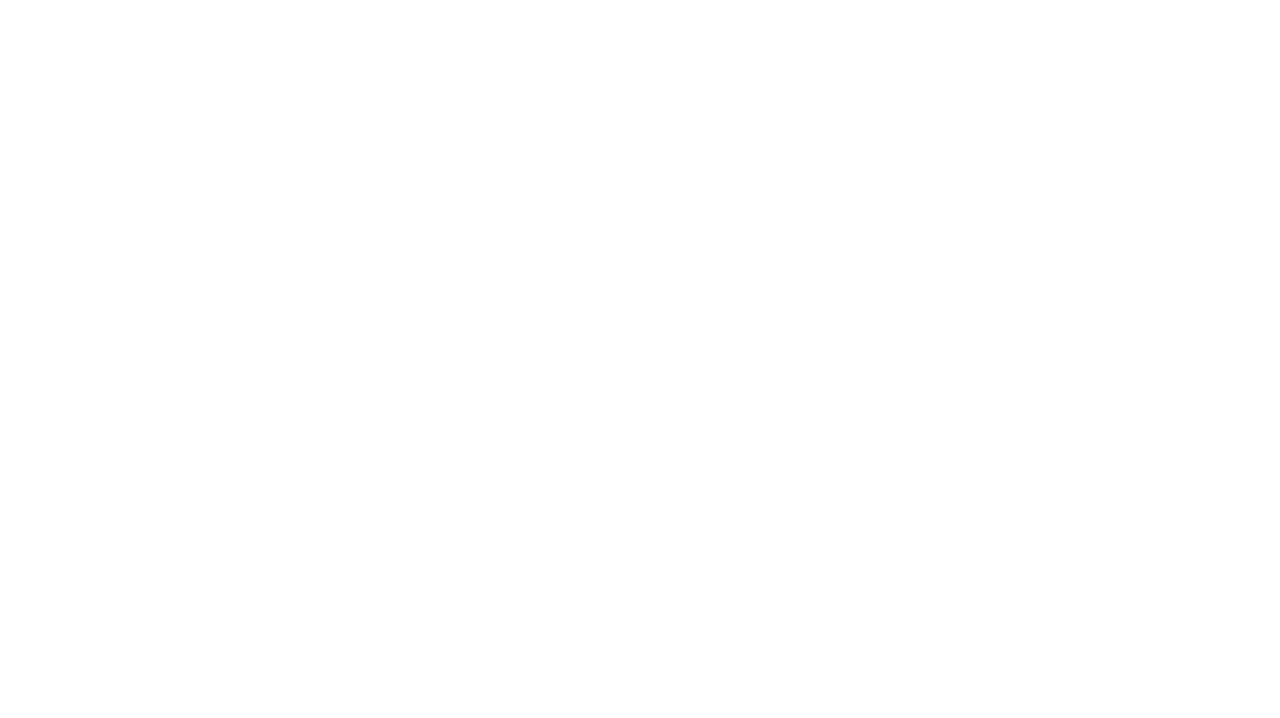
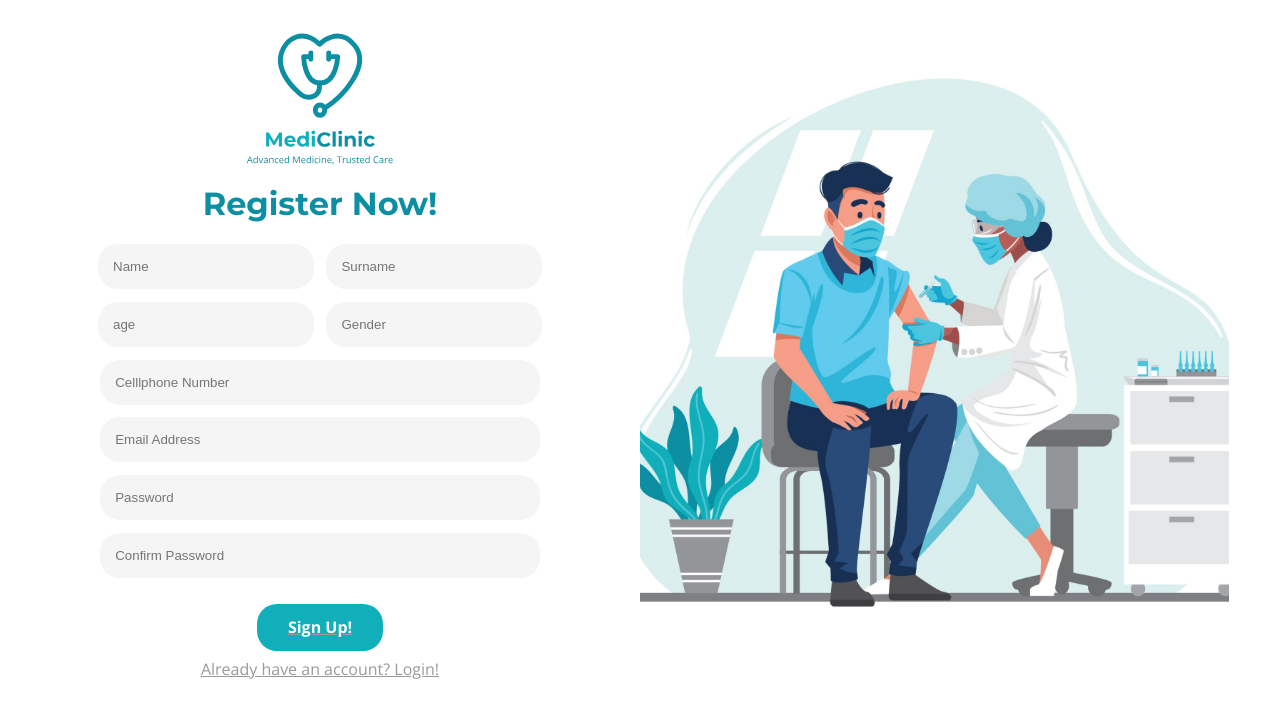
Before and after one commit to bee2805/mediclinic, a React (Create React App) app: page /Register.js in a window 1280 px wide. Before the commit this address had no page. Shown: the top 718 px of the page. Built offline with nearby package versions, Linux system fonts and the light colour scheme.

Commit message:
Register Page Complete
-Register page done.
-started with dashboard and navbar

```diff
--- a/src/App.js
+++ b/src/App.js
@@ -2,15 +2,18 @@ import React from "react";
 // Pages
 import Login from "./pages/Login";
 import Register from "./pages/Register";
+import Dashboard from "./pages/Dashboard";
 // React Routing
 import {Routes, Route} from 'react-router';
+
 
 function App() {
   return (
     <div className="App">
       <Routes>
-        <Route path='/Login' element={<Login/>}/>
-        <Route path='/Register' element={<Register/>}/>
+        <Route path='/' element={<Login/>}/>
+        <Route path='Register.js' element={<Register/>}/>
+        <Route path='Dashboard.js' element={<Dashboard/>}/>
       </Routes>
     </div>
   );
--- /dev/null
+++ b/src/components/SideNav.js
@@ -0,0 +1,11 @@
+import React from "react";
+
+function SideNav() {
+    return(
+        <div className="sideNav">
+
+        </div>
+    )
+}
+
+export default SideNav;
--- a/src/index.css
+++ b/src/index.css
@@ -19,6 +19,32 @@ input{
   outline: none;
   padding: 15px;
   border-radius: 20px;
+}
+
+input[type="file"]{
+  margin: 0;
+  background-color: transparent;
+  font-family: 'Open Sans', sans-serif;
+  color: transparent;
+  float: left;
+  background-color: transparent;
+}
+
+label{
+  float: left;
+  margin-top: 2%;
+}
+
+::-webkit-file-upload-button{
+  font-weight: bold;
+  border: none;
+  background-color: transparent;
+  outline: none;
+  padding: 4%;
+  border-radius: 20px;
+  color: white;
+  font-family: 'Open Sans', sans-serif;
+  background-color: #0C8FA3;
 }
 
 /* Login Page Styling */
@@ -55,7 +81,7 @@ a{
   text-decoration: underline #9A9A9A;
 }
 
-.loginForm p{
+.loginForm, .registerForm p{
   margin: 0;
   color: #9A9A9A;
 }
@@ -63,13 +89,20 @@ a{
 .button{
   margin: 0 auto;
   margin-top: 2%;
-  margin-bottom: 2%;
+  margin-bottom: 1%;
   width: 100px;
   padding: 2%;
   border-radius: 20px;
+  background-color: #10AFBA;
+  color: white;
+  font-family: 'Open Sans', sans-serif;
+  font-weight: bold;
+}
+
+.button:hover{
   background-color: #0C8FA3;
   color: white;
-  font-family: 'Open Sans', sans-serif;
+  cursor: pointer;
 }
 
 /* Login Img */
@@ -81,3 +114,68 @@ a{
   background-size: cover;
   float: left;
 }
+
+/* Register Form */
+.Register{
+  width: 100%;
+  height: 100vh;
+}
+
+.registerForm{
+  width: 50%;
+  height: 100vh;
+  float: left;
+  text-align: center;
+}
+
+.registerLogo{
+  width: 30px;
+  height: 30px;
+  padding: 10%;
+  margin: 0 auto;
+  margin-top: 3%;
+  background-image: url('assets/mainLogo.svg');
+  background-position: center;
+  background-size: cover;
+}
+
+.registerForm h1{
+  margin-top: 1%;
+}
+
+.registerForm input{
+  width: 64%;
+  margin-bottom: 2%;
+}
+
+#nameInput, #surnameInput, #ageInput, #genderInput{
+  width: 29%;
+}
+
+#genderInput, #surnameInput{
+  margin-left: 2%;
+}
+
+.registerImg{
+  width: 30%;
+  height: 60vh;
+  padding: 8%;
+  background-image: url('assets/loginImg.jpg');
+  background-size: cover;
+  background-position: center;
+  float: left;
+}
+
+/* Dashboard */
+.dashboard{
+  width: 100%;
+  height: 100vh;
+}
+
+.sideNav{
+  width: 10%;
+  height: 100vh;
+  background-color: #0C8FA3;
+  border-top-right-radius: 20px;
+  border-bottom-right-radius: 20px;
+}
--- a/src/pages/Dashboard.js
+++ b/src/pages/Dashboard.js
@@ -0,0 +1,12 @@
+import React from "react";
+import SideNav from "../components/SideNav";
+
+function Dashboard() {
+    return (
+        <div className="dashboard">
+            <SideNav/>
+        </div>
+    );
+}
+
+export default Dashboard;
--- a/src/pages/Login.js
+++ b/src/pages/Login.js
@@ -8,7 +8,7 @@ function Login() {
                 <h1>Welcome Back!</h1>
                 <input type="text" className="email" placeholder="Email"/>
                 <input type="text" className="password" placeholder="Password"/>
-                <div className='button'>Login!</div>
+                <a href="/Dashboard.js"><div className='button'>Login!</div></a>
                 <a href=""><p>Forgot Passowrd.</p></a>
                 <a href="/Register.js"><p>Don't have an account? Sign up!</p></a>
             </div>
--- a/src/pages/Register.js
+++ b/src/pages/Register.js
@@ -2,7 +2,23 @@ import React from "react";
 
 function Register() {
     return (
-        <></>
+        <div className="register">
+            <div className="registerForm">
+                <div className="registerLogo"></div>
+                <h1>Register Now!</h1>
+                <input type="text" id="nameInput" placeholder="Name"/>
+                <input type="text" id="surnameInput" placeholder="Surname"/>
+                <input type="number" id="ageInput" placeholder="age"/>
+                <input type="text" id="genderInput" placeholder="Gender"/>
+                <input type="number" id="cellInput" placeholder="Celllphone Number"/>
+                <input type="text" id="emailInput" placeholder="Email Address"/>
+                <input type="text" id="password" placeholder="Password"/>
+                <input type="text" id="confirmPassword" placeholder="Confirm Password"/>
+                <a href="/Dashboard.js"><div className='button'>Sign Up!</div></a>
+                <a href="/"><p>Already have an account? Login!</p></a>
+            </div>
+            <div className="registerImg"></div>
+        </div>
     );
 }
 
```
Also changed, not shown: src/assets/whiteLogo.svg (added), src/components/EditDoctos.js (added), src/components/EditPatients.js (added), 1 other file (tests, documents, lock files or other folders).
